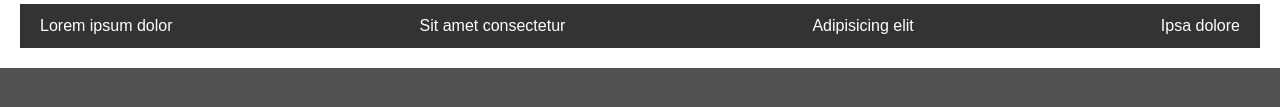
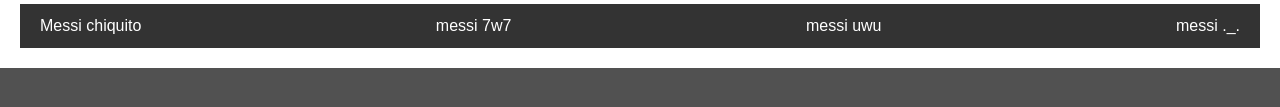
Before and after one commit to MeyerHector/Practica-GitHub-Git, a plain HTML site: page index.html in a window 1280 px wide. Shown: the part 173-280 px from the top of the page. Drawn offline with Linux system fonts and the light colour scheme.

Commit message:
Se corrigieron errores importantisimos

```diff
--- a/index.html
+++ b/index.html
@@ -11,10 +11,10 @@
 		<!-- Agrega aquí el logo y el título de la página -->
 		<nav>
 			<ul>
-				<li><a href="https://pbs.twimg.com/media/FkbNNUYXkAMIn3F.jpg">Lorem ipsum dolor</a></li>
-				<li><a href="https://i.pinimg.com/474x/be/6b/10/be6b10b0b71981f299de20228ec594a1.jpg">Sit amet consectetur</a></li>
-				<li><a href="https://pbs.twimg.com/media/FCo0KhoWYAk1yGY.jpg">Adipisicing elit</a></li>
-				<li><a href="https://pbs.twimg.com/media/FDhb3vyXMAEnJPF.jpg">Ipsa dolore</a></li>
+				<li><a href="https://pbs.twimg.com/media/FkbNNUYXkAMIn3F.jpg">Messi chiquito</a></li>
+				<li><a href="https://i.pinimg.com/474x/be/6b/10/be6b10b0b71981f299de20228ec594a1.jpg">messi 7w7</a></li>
+				<li><a href="https://pbs.twimg.com/media/FCo0KhoWYAk1yGY.jpg">messi uwu</a></li>
+				<li><a href="https://pbs.twimg.com/media/FDhb3vyXMAEnJPF.jpg">messi ._.</a></li>
 			</ul>
 		</nav>
 	</header>
```
